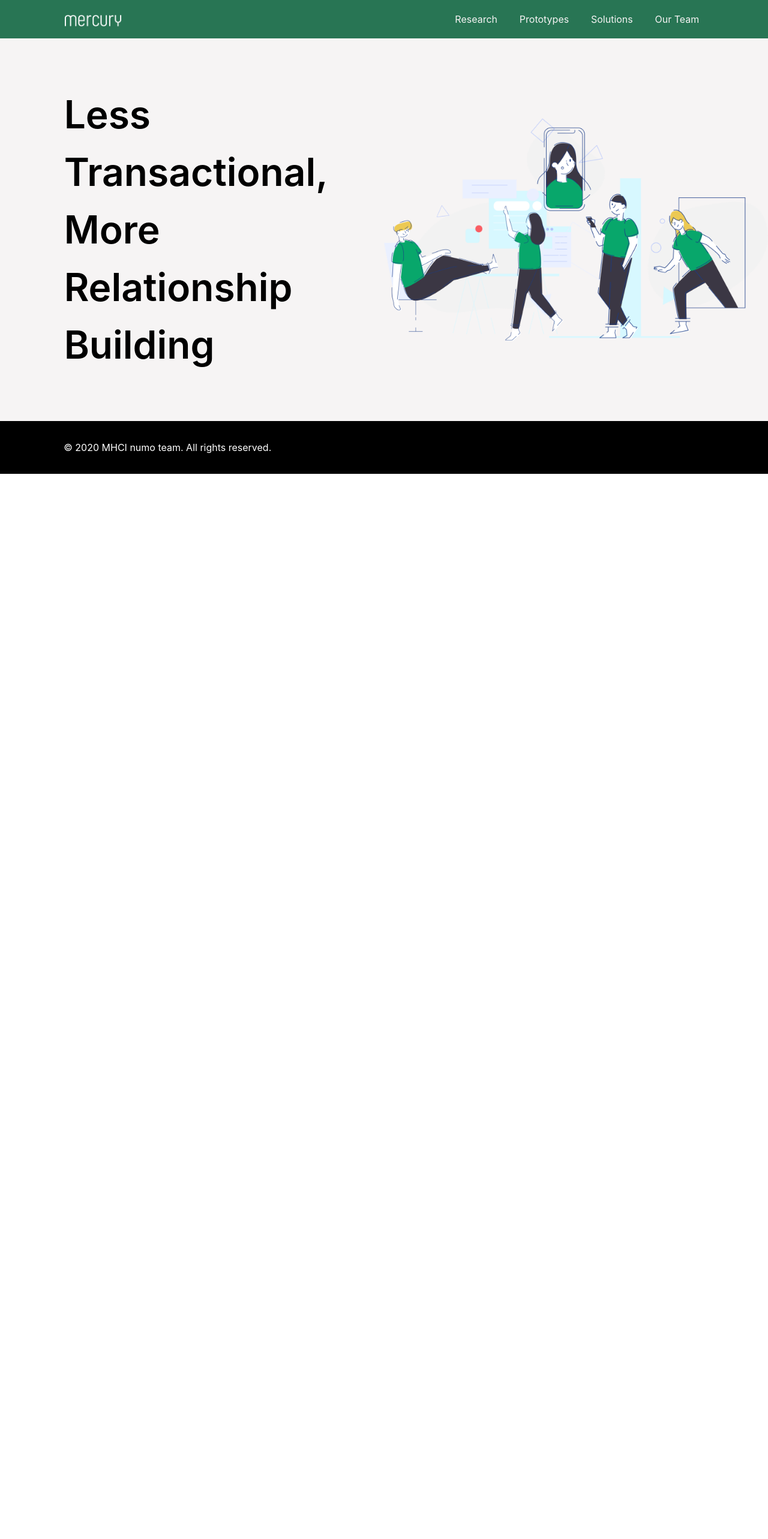
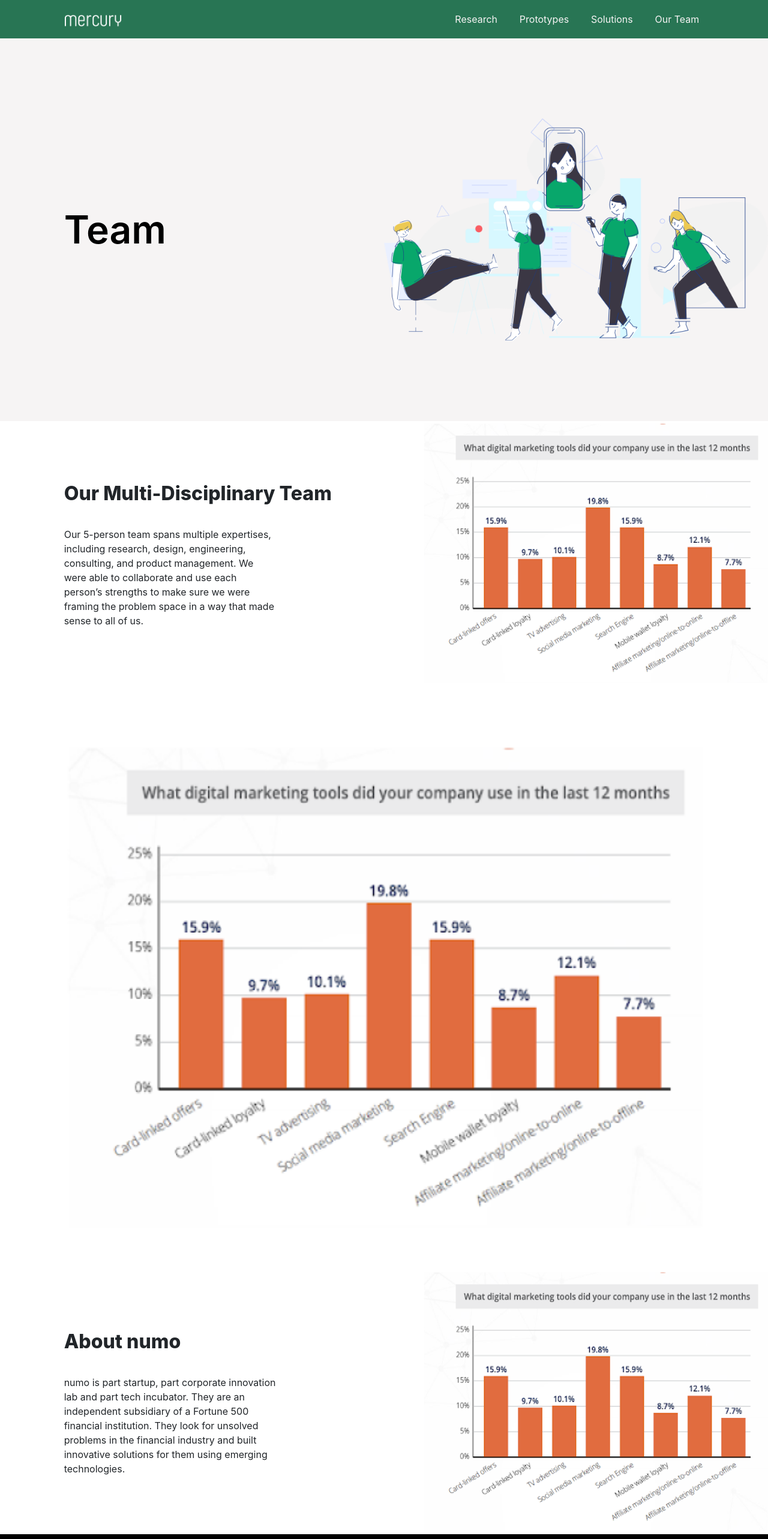
Before and after one commit to niharika-j/mercury, a React (Create React App) app: page /team in a window 1280 px wide. Shown: the top 2566 px of the page at 60% size. Before the commit the page ends 800 px from the top, so only its background shows below. Built offline with nearby package versions, Linux system fonts and the light colour scheme.

Commit message:
Update team.js

```diff
--- a/src/pages/team.js
+++ b/src/pages/team.js
@@ -1,13 +1,46 @@
 import React from 'react';
 
 import HeaderComponent from '../components/Header/HeaderComponent';
+import SingleImageComponent from '../components/SingleImage/SingleImageComponent';
+import InsightsComponent from '../components/Insights/InsightsComponent';
+import CarouselComponent from '../components/Carousel/CarouselComponent';
+import SectionHeaderComponent from '../components/SectionHeader/SectionHeaderComponent';
+import SubsectionComponent from '../components/Subsection/SubsectionComponent';
+import ListComponent from '../components/List/ListComponent';
+import TextSectionComponent from '../components/TextSection/TextSectionComponent';
 
 import headerImg from '../assets/images/team/team-header.png';
+import marketSize from '../assets/images/research/marketsize.png';
 
 function TeamPage() {
     return (
         <div className="page">
-            <HeaderComponent bg="grey" imgSrc={headerImg} color="black" text="Less Transactional, More Relationship Building" />
+            <HeaderComponent
+                bg="grey"
+                imgSrc={headerImg}
+                color="black"
+                text="Team"
+            />
+
+            <SectionHeaderComponent
+                title="Our Multi-Disciplinary Team"
+                content="Our 5-person team spans multiple expertises, including research, design, engineering, consulting, and product management. We were able to collaborate and use each person’s strengths to make sure we were framing the problem space in a way that made sense to all of us."
+                imgSrc={marketSize}         //change image
+                alt="Teams members looking like snaccs on zoom."
+                bg="white"
+            />
+
+            <SingleImageComponent
+                imgSrc={marketSize}         //this whole component needs to be updated
+            />
+
+            <SectionHeaderComponent
+                title="About numo"
+                content="numo is part startup, part corporate innovation lab and part tech incubator. They are an independent subsidiary of a Fortune 500 financial institution. They look for unsolved problems in the financial industry and built innovative solutions for them using emerging technologies."
+                imgSrc={marketSize}         //change image
+                alt="numo logo v exciting"
+                bg="white"
+            />
         </div>
     );
 }
```
